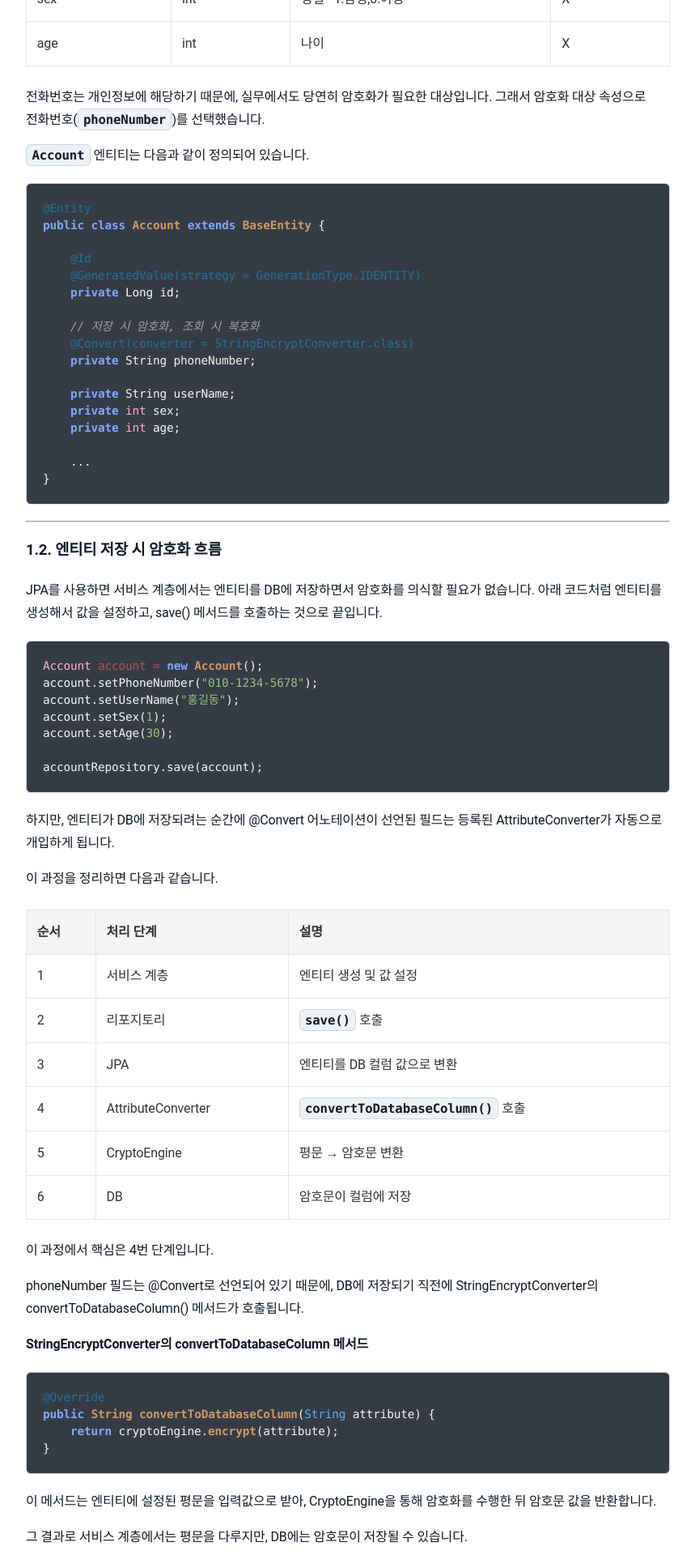
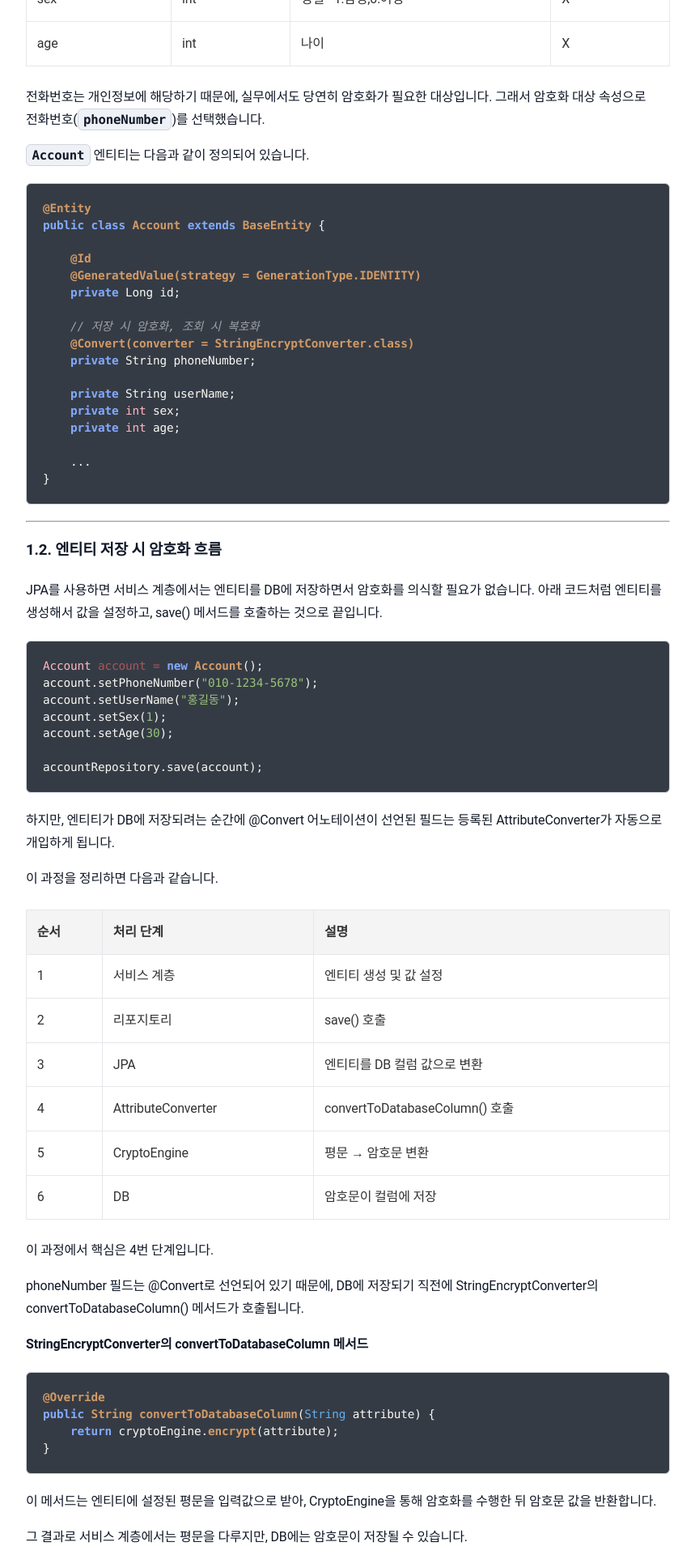
Before and after one commit to sanghoon-lee/sanghoon-lee.github.io, a Jekyll site: the page built from _posts/2026-01-31-JPACryptoConverter5.md, in a window 1280 px wide. Shown: the part 912-2832 px from the top of the page at 81% size, without its empty margins (210-1069 px from the left). Built offline with Jekyll 4.4.1, drawn with Linux system fonts in a browser that asks for light colours; nearby versions of some CDN libraries; comment, search, counter and statistics services are not loaded; some of the changed text lies outside the part shown.

Commit message:
애플리케이션 레벨 암호화 5/5 포스팅 내용 수정보완

```diff
--- a/_posts/2026-01-31-JPACryptoConverter5.md
+++ b/_posts/2026-01-31-JPACryptoConverter5.md
@@ -83,9 +83,9 @@ accountRepository.save(account);
 | 순서 | 처리 단계              | 설명                             |
 | -- | ------------------ | ------------------------------ |
 | 1  | 서비스 계층             | 엔티티 생성 및 값 설정                  |
-| 2  | 리포지토리              | `save()` 호출                    |
+| 2  | 리포지토리              | save() 호출                    |
 | 3  | JPA                | 엔티티를 DB 컬럼 값으로 변환              |
-| 4  | AttributeConverter | `convertToDatabaseColumn()` 호출 |
+| 4  | AttributeConverter | convertToDatabaseColumn() 호출 |
 | 5  | CryptoEngine       | 평문 → 암호문 변환                    |
 | 6  | DB                 | 암호문이 컬럼에 저장                    |
 
@@ -127,11 +127,11 @@ String phoneNumber = account.getPhoneNumber();
 
 | 순서 | 처리 단계                | 설명                              |
 | -- | -------------------- | ------------------------------- |
-| 1  | 리포지토리                | `findById()` 호출                 |
+| 1  | 리포지토리                | findById() 호출                 |
 | 2  | JPA                  | DB로부터 컬럼 값 조회                   |
 | 3  | JPA                  | 컬럼 값을 엔티티 필드로 매핑                |
-| 4  | `AttributeConverter` | `convertToEntityAttribute()` 호출 |
-| 5  | `CryptoEngine`       | 암호문 → 평문 변환                     |
+| 4  | AttributeConverter | convertToEntityAttribute() 호출 |
+| 5  | CryptoEngine       | 암호문 → 평문 변환                     |
 | 6  | 엔티티                  | 복호화된 평문 값 설정                    |
 
 
--- a/assets/main.scss
+++ b/assets/main.scss
@@ -209,6 +209,7 @@ pre code.hljs,
     font-style: italic;
   }
 
+  .hljs-meta,
   .hljs-title,
   .hljs-function {
     color: #d19a66 !important; /* 따뜻한 주황/갈색 계열 */
@@ -279,6 +280,7 @@ pre code.hljs,
     font-style: italic;
   }
 
+  .hljs-meta,
   .hljs-title,
   .hljs-function {
     color: #d19a66 !important; /* 따뜻한 주황/갈색 계열 */
```
